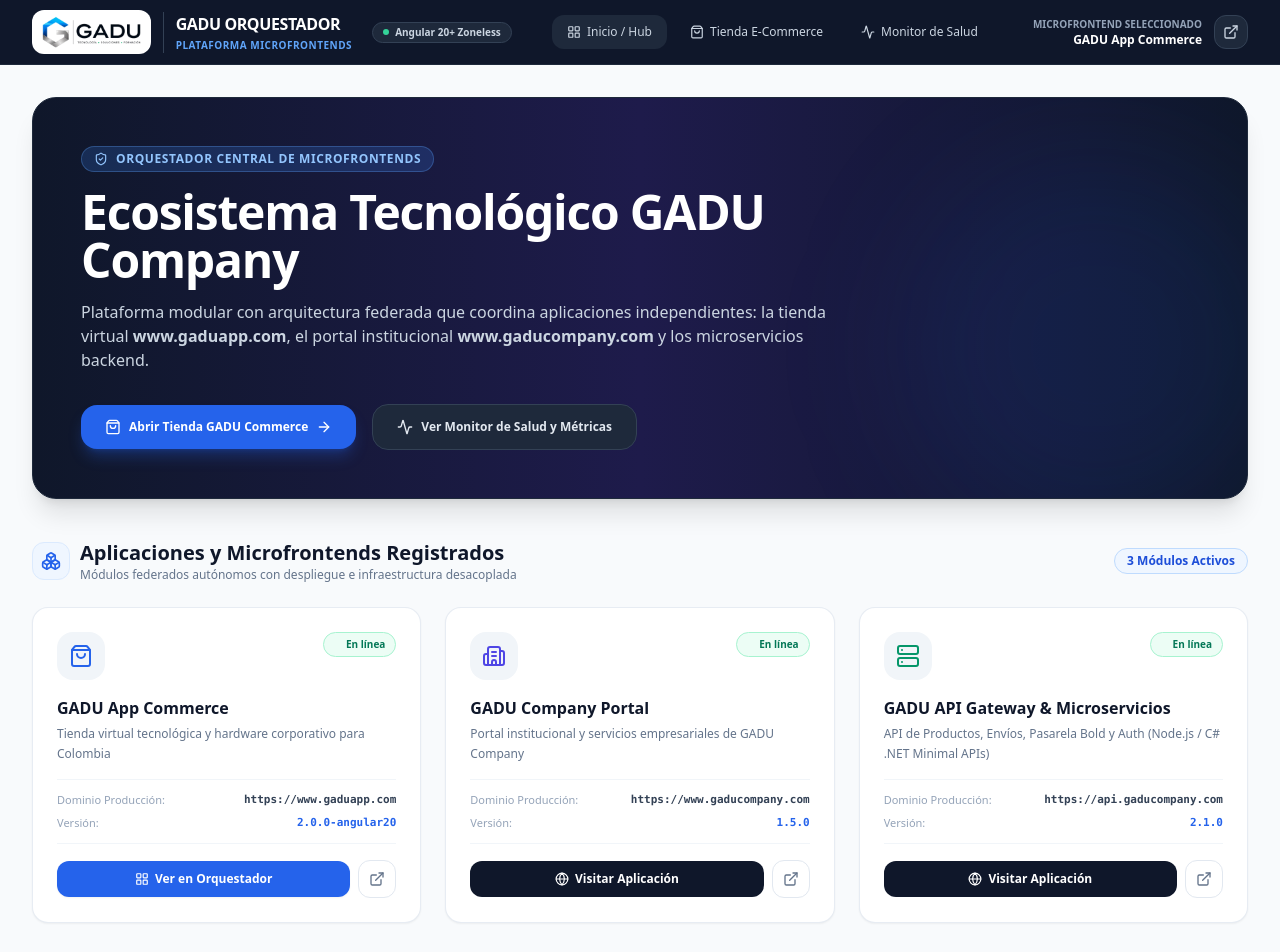
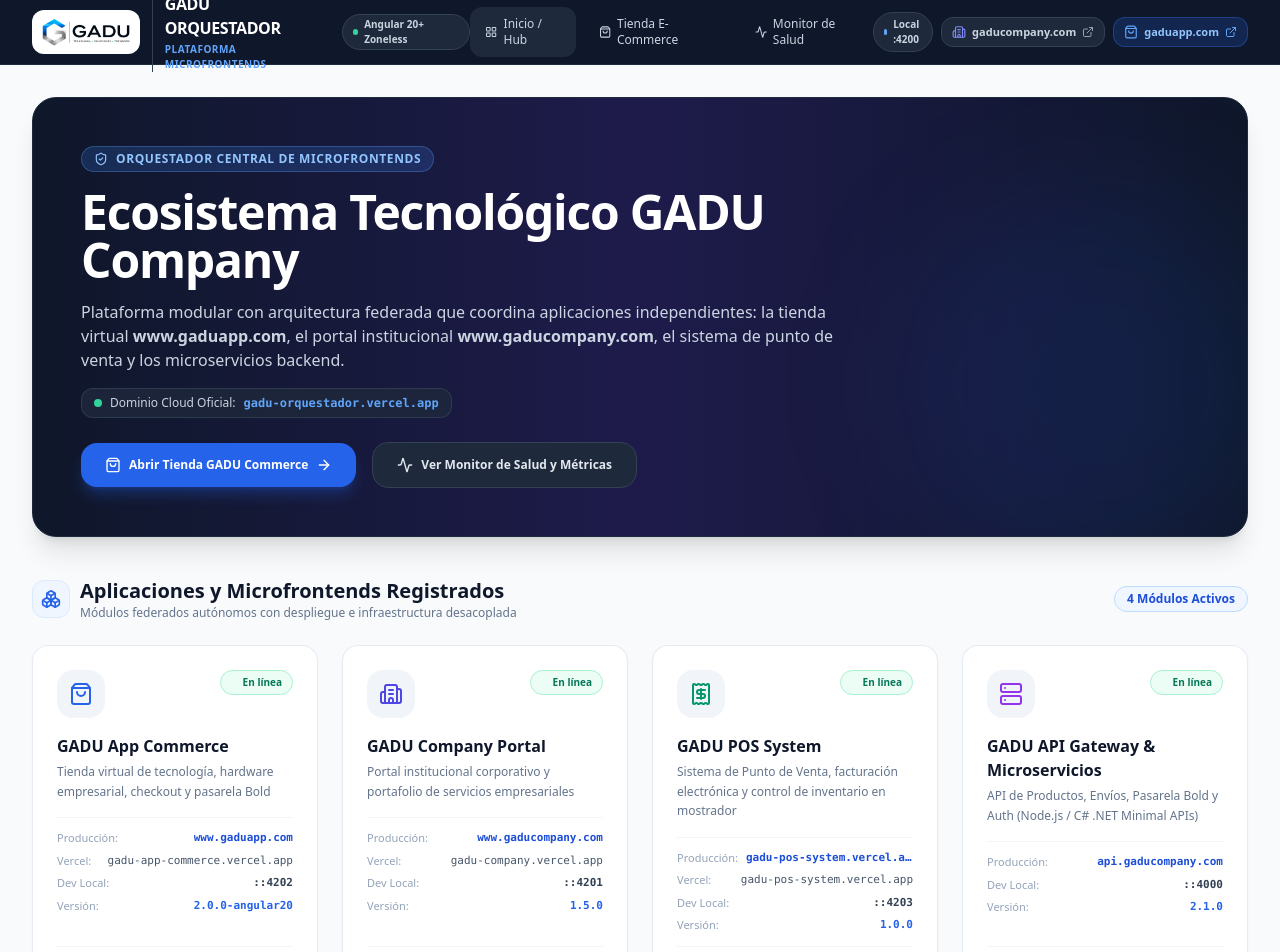
Before and after one commit to gaducompany/gadu-orquestador, an Angular app: page / in a window 1280 px wide. Shown: the top 952 px of the page. Built offline with nearby package versions, Linux system fonts and the light colour scheme.

Commit message:
feat: sincronizar dominios de produccion, espejos de Vercel y deteccion dinamica de entorno

```diff
--- a/src/app/aplicacion/estado-orquestador.service.ts
+++ b/src/app/aplicacion/estado-orquestador.service.ts
@@ -1,18 +1,34 @@
 import { Injectable, computed, signal } from '@angular/core';
 import { Microfrontend } from '../dominio/modelos/microfrontend.modelo';
+
+export type ModoOrigen = 'auto' | 'produccion' | 'vercel' | 'local';
 
 @Injectable({
   providedIn: 'root'
 })
 export class EstadoOrquestadorService {
-  // Lista de microfrontends registrados en el ecosistema GADU
+  // Dominio oficial del Orquestador
+  public readonly dominioOrquestadorProduccion = 'https://gadu-orquestador.vercel.app';
+  public readonly urlOrquestadorLocal = 'http://localhost:4200';
+
+  // Detección automática del entorno de ejecución
+  public readonly esEntornoNube = signal<boolean>(
+    typeof window !== 'undefined' && !['localhost', '127.0.0.1'].includes(window.location.hostname)
+  );
+
+  // Modo de origen seleccionado por el usuario para la integración
+  public readonly modoOrigen = signal<ModoOrigen>('auto');
+
+  // Lista de microfrontends y aplicaciones registradas en el ecosistema GADU
   public readonly microfrontends = signal<Microfrontend[]>([
     {
       id: 'gadu-app-commerce',
       nombre: 'GADU App Commerce',
-      descripcion: 'Tienda virtual tecnológica y hardware corporativo para Colombia',
+      descripcion: 'Tienda virtual de tecnología, hardware empresarial, checkout y pasarela Bold',
       dominioProduccion: 'https://www.gaduapp.com',
+      dominioVercel: 'https://gadu-app-commerce.vercel.app',
       urlDesarrollo: 'http://localhost:4202',
+      repositorio: 'gaducompany/gadu-app-commerce',
       rutaEnOrquestador: '/tienda',
       icono: 'tienda',
       estado: 'en_linea',
@@ -22,9 +38,11 @@
     {
       id: 'gadu-company-portal',
       nombre: 'GADU Company Portal',
-      descripcion: 'Portal institucional y servicios empresariales de GADU Company',
+      descripcion: 'Portal institucional corporativo y portafolio de servicios empresariales',
       dominioProduccion: 'https://www.gaducompany.com',
+      dominioVercel: 'https://gadu-company.vercel.app',
       urlDesarrollo: 'http://localhost:4201',
+      repositorio: 'gaducompany/gadu-company',
       rutaEnOrquestador: '/portal',
       icono: 'portal',
       estado: 'en_linea',
@@ -32,11 +50,26 @@
       version: '1.5.0'
     },
     {
+      id: 'gadu-pos-system',
+      nombre: 'GADU POS System',
+      descripcion: 'Sistema de Punto de Venta, facturación electrónica y control de inventario en mostrador',
+      dominioProduccion: 'https://gadu-pos-system.vercel.app',
+      dominioVercel: 'https://gadu-pos-system.vercel.app',
+      urlDesarrollo: 'http://localhost:4203',
+      repositorio: 'gaducompany/gadu-pos-system',
+      rutaEnOrquestador: '/pos',
+      icono: 'pos',
+      estado: 'en_linea',
+      esPrincipal: false,
+      version: '1.0.0'
+    },
+    {
       id: 'gadu-backend-api',
       nombre: 'GADU API Gateway & Microservicios',
       descripcion: 'API de Productos, Envíos, Pasarela Bold y Auth (Node.js / C# .NET Minimal APIs)',
       dominioProduccion: 'https://api.gaducompany.com',
       urlDesarrollo: 'http://localhost:4000',
+      repositorio: 'gaducompany/gadu-backend-api',
       rutaEnOrquestador: '/api',
       icono: 'api',
       estado: 'en_linea',
@@ -57,6 +90,28 @@
     this.idMicrofrontendActivo.set(id);
   }
 
+  public establecerModoOrigen(modo: ModoOrigen): void {
+    this.modoOrigen.set(modo);
+  }
+
+  /**
+   * Obtiene la URL efectiva de un microfrontend según el entorno o selección
+   */
+  public obtenerUrlEfectiva(mfe: Microfrontend): string {
+    const modo = this.modoOrigen();
+    if (modo === 'produccion') {
+      return mfe.dominioProduccion;
+    }
+    if (modo === 'vercel' && mfe.dominioVercel) {
+      return mfe.dominioVercel;
+    }
+    if (modo === 'local') {
+      return mfe.urlDesarrollo;
+    }
+    // Modo 'auto': Si está en la nube (Vercel) usa dominio producción, de lo contrario local
+    return this.esEntornoNube() ? mfe.dominioProduccion : mfe.urlDesarrollo;
+  }
+
   public actualizarEstado(id: string, nuevoEstado: 'en_linea' | 'sin_conexion' | 'comprobando'): void {
     this.microfrontends.update(lista =>
       lista.map(m => (m.id === id ? { ...m, estado: nuevoEstado } : m))
--- a/src/app/dominio/modelos/microfrontend.modelo.ts
+++ b/src/app/dominio/modelos/microfrontend.modelo.ts
@@ -9,7 +9,9 @@
   nombre: string;
   descripcion: string;
   dominioProduccion: string;
+  dominioVercel?: string;
   urlDesarrollo: string;
+  repositorio?: string;
   rutaEnOrquestador: string;
   icono: string;
   estado: EstadoMicrofrontend;
--- a/src/app/ui/barra-navegacion/barra-orquestador.component.ts
+++ b/src/app/ui/barra-navegacion/barra-orquestador.component.ts
@@ -65,20 +65,43 @@
           </a>
         </nav>
 
-        <!-- Indicador de Microfrontend Activo -->
-        <div class="hidden sm:flex items-center gap-3">
-          <div class="text-right">
-            <span class="block text-[10px] text-slate-400 uppercase font-semibold">Microfrontend Seleccionado</span>
-            <span class="block text-xs font-bold text-white">{{ servicioOrquestador.microfrontendActivo().nombre }}</span>
-          </div>
+        <!-- Acceso Directo y Estado de Entorno -->
+        <div class="hidden md:flex items-center gap-2">
+          <!-- Indicador de Entorno -->
+          @if (servicioOrquestador.esEntornoNube()) {
+            <span class="inline-flex items-center gap-1.5 px-2.5 py-1 rounded-full text-[10px] font-bold bg-emerald-950/80 text-emerald-400 border border-emerald-800/80">
+              <span class="w-1.5 h-1.5 rounded-full bg-emerald-400 animate-pulse"></span>
+              <span>Vercel Cloud</span>
+            </span>
+          } @else {
+            <span class="inline-flex items-center gap-1.5 px-2.5 py-1 rounded-full text-[10px] font-bold bg-slate-800 text-slate-300 border border-slate-700">
+              <span class="w-1.5 h-1.5 rounded-full bg-blue-400"></span>
+              <span>Local :4200</span>
+            </span>
+          }
 
+          <!-- Botón Directo Portal GADU Company -->
           <a
-            [href]="servicioOrquestador.microfrontendActivo().dominioProduccion"
+            href="https://www.gaducompany.com"
             target="_blank"
             rel="noopener noreferrer"
-            title="Abrir en dominio independiente www.gaduapp.com"
-            class="p-2 rounded-xl bg-slate-800 hover:bg-slate-700 text-slate-300 hover:text-white transition-colors border border-slate-700 flex items-center justify-center">
-            <i data-lucide="external-link" class="w-4 h-4"></i>
+            title="Abrir portal oficial www.gaducompany.com"
+            class="px-2.5 py-1.5 rounded-xl bg-slate-800 hover:bg-slate-700 text-slate-300 hover:text-white transition-colors border border-slate-700 text-[11px] font-semibold flex items-center gap-1.5">
+            <i data-lucide="building-2" class="w-3.5 h-3.5 text-indigo-400"></i>
+            <span>gaducompany.com</span>
+            <i data-lucide="external-link" class="w-3 h-3 text-slate-400"></i>
+          </a>
+
+          <!-- Botón Directo GADU App Commerce -->
+          <a
+            href="https://www.gaduapp.com"
+            target="_blank"
+            rel="noopener noreferrer"
+            title="Abrir tienda oficial www.gaduapp.com"
+            class="px-2.5 py-1.5 rounded-xl bg-blue-600/20 hover:bg-blue-600/30 text-blue-300 hover:text-white transition-colors border border-blue-500/30 text-[11px] font-semibold flex items-center gap-1.5">
+            <i data-lucide="shopping-bag" class="w-3.5 h-3.5 text-blue-400"></i>
+            <span>gaduapp.com</span>
+            <i data-lucide="external-link" class="w-3 h-3 text-blue-400"></i>
           </a>
         </div>
 
--- a/src/app/ui/paginas/contenedor-tienda.component.ts
+++ b/src/app/ui/paginas/contenedor-tienda.component.ts
@@ -1,5 +1,7 @@
-import { afterNextRender, ChangeDetectionStrategy, Component, signal } from '@angular/core';
+import { afterNextRender, ChangeDetectionStrategy, Component, computed, inject, signal } from '@angular/core';
 import { CommonModule } from '@angular/common';
+import { DomSanitizer, SafeResourceUrl } from '@angular/platform-browser';
+import { EstadoOrquestadorService } from '../../aplicacion/estado-orquestador.service';
 import { inicializarIconosLucide } from '../../comun/lucide';
 
 @Component({
@@ -12,14 +14,41 @@
 
       <!-- Barra de Control del Microfrontend en el Orquestador -->
       <div class="bg-white border-b border-slate-200 px-4 py-2.5 flex flex-wrap items-center justify-between gap-3 text-xs shadow-sm">
-        <div class="flex items-center gap-3">
+        <div class="flex flex-wrap items-center gap-2 sm:gap-3">
           <span class="inline-flex items-center gap-1.5 px-2.5 py-1 rounded-full text-[11px] font-bold bg-blue-50 text-blue-700 border border-blue-200">
             <span class="w-2 h-2 rounded-full bg-emerald-500 animate-pulse"></span>
             <i data-lucide="shopping-bag" class="w-3.5 h-3.5 text-blue-700"></i>
             <span>Microfrontend: GADU App Commerce v2</span>
           </span>
-          <span class="text-slate-400">|</span>
-          <span class="font-mono text-slate-500 hidden sm:inline">Dominio: <strong>www.gaduapp.com</strong> (Local: :4202)</span>
+
+          <!-- Selector de Origen / Servidor -->
+          <div class="inline-flex items-center bg-slate-100 rounded-lg p-0.5 border border-slate-200 text-[11px]">
+            <button
+              type="button"
+              (click)="cambiarOrigen('produccion')"
+              [class]="origenActivo() === 'produccion' ? 'bg-white font-bold text-blue-700 shadow-xs' : 'text-slate-600 hover:text-slate-900'"
+              class="px-2.5 py-1 rounded-md transition-all cursor-pointer">
+              www.gaduapp.com
+            </button>
+            <button
+              type="button"
+              (click)="cambiarOrigen('vercel')"
+              [class]="origenActivo() === 'vercel' ? 'bg-white font-bold text-blue-700 shadow-xs' : 'text-slate-600 hover:text-slate-900'"
+              class="px-2.5 py-1 rounded-md transition-all cursor-pointer">
+              Vercel App
+            </button>
+            <button
+              type="button"
+              (click)="cambiarOrigen('local')"
+              [class]="origenActivo() === 'local' ? 'bg-white font-bold text-blue-700 shadow-xs' : 'text-slate-600 hover:text-slate-900'"
+              class="px-2.5 py-1 rounded-md transition-all cursor-pointer">
+              Local :4202
+            </button>
+          </div>
+
+          <span class="font-mono text-slate-500 text-[11px] hidden xl:inline">
+            Cargando: <strong>{{ urlTienda() }}</strong>
+          </span>
         </div>
 
         <div class="flex items-center gap-2">
@@ -27,7 +56,7 @@
           <button
             type="button"
             (click)="recargarMicrofrontend()"
-            class="px-3 py-1.5 rounded-lg border border-slate-200 hover:bg-slate-50 text-slate-600 font-medium transition-colors flex items-center gap-1.5">
+            class="px-3 py-1.5 rounded-lg border border-slate-200 hover:bg-slate-50 text-slate-600 font-medium transition-colors flex items-center gap-1.5 cursor-pointer">
             <i data-lucide="refresh-cw" class="w-3.5 h-3.5"></i>
             <span>Recargar</span>
           </button>
@@ -38,7 +67,7 @@
             target="_blank"
             rel="noopener noreferrer"
             class="px-3 py-1.5 rounded-lg bg-blue-600 hover:bg-blue-700 text-white font-semibold transition-colors flex items-center gap-1.5 shadow-sm">
-            <span>Abrir en www.gaduapp.com</span>
+            <span>Abrir en pestaña nueva</span>
             <i data-lucide="external-link" class="w-3.5 h-3.5"></i>
           </a>
         </div>
@@ -46,9 +75,16 @@
 
       <!-- Marco Contenedor del Microfrontend -->
       <div class="flex-1 w-full bg-slate-50 relative">
+        @if (cargando()) {
+          <div class="absolute inset-0 bg-slate-50 flex flex-col items-center justify-center gap-3 z-10">
+            <i data-lucide="loader-2" class="w-8 h-8 text-blue-600 animate-spin"></i>
+            <p class="text-xs font-semibold text-slate-500">Cargando GADU App Commerce...</p>
+          </div>
+        }
         <iframe
           #frameTienda
-          [src]="urlTienda()"
+          [src]="urlSegura()"
+          (load)="alCargarIframe()"
           title="Tienda Virtual GADU App Commerce"
           class="w-full h-full border-0">
         </iframe>
@@ -58,7 +94,38 @@
   `
 })
 export class ContenedorTiendaComponent {
-  public readonly urlTienda = signal<string>('http://localhost:4202');
+  private readonly sanitizer = inject(DomSanitizer);
+  public readonly servicioOrquestador = inject(EstadoOrquestadorService);
+
+  // Origen seleccionado ('produccion' por defecto en nube, 'local' por defecto en desarrollo local)
+  public readonly origenActivo = signal<'produccion' | 'vercel' | 'local'>(
+    this.servicioOrquestador.esEntornoNube() ? 'produccion' : 'local'
+  );
+
+  public readonly cargando = signal<boolean>(true);
+
+  // Microfrontend GADU Commerce
+  public readonly mfeCommerce = computed(() => {
+    return this.servicioOrquestador.microfrontends().find(m => m.id === 'gadu-app-commerce')!;
+  });
+
+  // URL resuelta según el origen activo
+  public readonly urlTienda = computed<string>(() => {
+    const origen = this.origenActivo();
+    const mfe = this.mfeCommerce();
+    if (origen === 'produccion') {
+      return mfe.dominioProduccion;
+    }
+    if (origen === 'vercel') {
+      return mfe.dominioVercel || 'https://gadu-app-commerce.vercel.app';
+    }
+    return mfe.urlDesarrollo;
+  });
+
+  // URL segura para el iframe
+  public readonly urlSegura = computed<SafeResourceUrl>(() => {
+    return this.sanitizer.bypassSecurityTrustResourceUrl(this.urlTienda());
+  });
 
   constructor() {
     afterNextRender(() => {
@@ -66,11 +133,28 @@
     });
   }
 
+  public cambiarOrigen(origen: 'produccion' | 'vercel' | 'local'): void {
+    this.cargando.set(true);
+    this.origenActivo.set(origen);
+    setTimeout(() => {
+      inicializarIconosLucide();
+    }, 100);
+  }
+
+  public alCargarIframe(): void {
+    this.cargando.set(false);
+    setTimeout(() => {
+      inicializarIconosLucide();
+    }, 100);
+  }
+
   public recargarMicrofrontend(): void {
-    const actual = this.urlTienda();
-    this.urlTienda.set('');
+    this.cargando.set(true);
+    const actual = this.origenActivo();
+    // Forzar re-render de iframe
+    this.origenActivo.set('produccion');
     setTimeout(() => {
-      this.urlTienda.set(actual);
+      this.origenActivo.set(actual);
       setTimeout(() => inicializarIconosLucide(), 100);
     }, 50);
   }
--- a/src/app/ui/paginas/inicio-orquestador.component.ts
+++ b/src/app/ui/paginas/inicio-orquestador.component.ts
@@ -27,13 +27,21 @@
           </h1>
 
           <p class="text-slate-300 text-sm sm:text-base leading-relaxed">
-            Plataforma modular con arquitectura federada que coordina aplicaciones independientes: la tienda virtual <strong>www.gaduapp.com</strong>, el portal institucional <strong>www.gaducompany.com</strong> y los microservicios backend.
+            Plataforma modular con arquitectura federada que coordina aplicaciones independientes: la tienda virtual <strong>www.gaduapp.com</strong>, el portal institucional <strong>www.gaducompany.com</strong>, el sistema de punto de venta y los microservicios backend.
           </p>
 
-          <div class="pt-4 flex flex-wrap items-center gap-4">
+          <div class="inline-flex items-center gap-2 px-3 py-1.5 rounded-xl bg-slate-800/80 border border-slate-700/80 text-xs text-slate-300">
+            <span class="w-2 h-2 rounded-full bg-emerald-400"></span>
+            <span>Dominio Cloud Oficial:</span>
+            <a href="https://gadu-orquestador.vercel.app" target="_blank" class="font-mono font-bold text-blue-400 hover:underline">
+              gadu-orquestador.vercel.app
+            </a>
+          </div>
+
+          <div class="pt-2 flex flex-wrap items-center gap-4">
             <a
               routerLink="/tienda"
-              class="px-6 py-3.5 bg-blue-600 hover:bg-blue-500 text-white rounded-2xl text-xs font-bold shadow-lg shadow-blue-600/30 transition-all flex items-center gap-2">
+              class="px-6 py-3.5 bg-blue-600 hover:bg-blue-500 text-white rounded-2xl text-xs font-bold shadow-lg shadow-blue-600/30 transition-all flex items-center gap-2 cursor-pointer">
               <i data-lucide="shopping-bag" class="w-4 h-4"></i>
               <span>Abrir Tienda GADU Commerce</span>
               <i data-lucide="arrow-right" class="w-4 h-4"></i>
@@ -41,7 +49,7 @@
 
             <a
               routerLink="/monitor"
-              class="px-6 py-3.5 bg-slate-800 hover:bg-slate-700 text-slate-200 rounded-2xl text-xs font-bold border border-slate-700 transition-all flex items-center gap-2">
+              class="px-6 py-3.5 bg-slate-800 hover:bg-slate-700 text-slate-200 rounded-2xl text-xs font-bold border border-slate-700 transition-all flex items-center gap-2 cursor-pointer">
               <i data-lucide="activity" class="w-4 h-4"></i>
               <span>Ver Monitor de Salud y Métricas</span>
             </a>
@@ -66,7 +74,7 @@
           </span>
         </div>
 
-        <div class="grid grid-cols-1 md:grid-cols-3 gap-6">
+        <div class="grid grid-cols-1 md:grid-cols-2 lg:grid-cols-4 gap-6">
           @for (mfe of servicioOrquestador.microfrontends(); track mfe.id) {
             <div class="bg-white rounded-2xl p-6 border border-slate-200/80 shadow-sm hover:shadow-md transition-all flex flex-col justify-between group">
               <div>
@@ -77,8 +85,10 @@
                       <i data-lucide="shopping-bag" class="w-6 h-6 text-blue-600"></i>
                     } @else if (mfe.id === 'gadu-company-portal') {
                       <i data-lucide="building-2" class="w-6 h-6 text-indigo-600"></i>
+                    } @else if (mfe.id === 'gadu-pos-system') {
+                      <i data-lucide="receipt" class="w-6 h-6 text-emerald-600"></i>
                     } @else {
-                      <i data-lucide="server" class="w-6 h-6 text-emerald-600"></i>
+                      <i data-lucide="server" class="w-6 h-6 text-purple-600"></i>
                     }
                   </div>
                   <span class="inline-flex items-center gap-1.5 px-2.5 py-1 rounded-full text-[10px] font-bold bg-emerald-50 text-emerald-700 border border-emerald-200">
@@ -92,11 +102,25 @@
 
                 <!-- Especificaciones Técnicas -->
                 <div class="space-y-1.5 py-3 border-t border-slate-100 text-[11px]">
-                  <div class="flex justify-between">
-                    <span class="text-slate-400">Dominio Producción:</span>
-                    <span class="font-mono font-semibold text-slate-700">{{ mfe.dominioProduccion }}</span>
+                  <div class="flex justify-between items-center gap-2">
+                    <span class="text-slate-400">Producción:</span>
+                    <a [href]="mfe.dominioProduccion" target="_blank" class="font-mono font-semibold text-blue-700 hover:underline truncate">
+                      {{ mfe.dominioProduccion.replace('https://', '') }}
+                    </a>
                   </div>
-                  <div class="flex justify-between">
+                  @if (mfe.dominioVercel) {
+                    <div class="flex justify-between items-center gap-2">
+                      <span class="text-slate-400">Vercel:</span>
+                      <a [href]="mfe.dominioVercel" target="_blank" class="font-mono text-slate-600 hover:underline truncate">
+                        {{ mfe.dominioVercel.replace('https://', '') }}
+                      </a>
+                    </div>
+                  }
+                  <div class="flex justify-between items-center">
+                    <span class="text-slate-400">Dev Local:</span>
+                    <span class="font-mono font-semibold text-slate-700">{{ mfe.urlDesarrollo.replace('http://localhost', ':') }}</span>
+                  </div>
+                  <div class="flex justify-between items-center">
                     <span class="text-slate-400">Versión:</span>
                     <span class="font-mono font-semibold text-blue-600">{{ mfe.version }}</span>
                   </div>
@@ -118,7 +142,7 @@
                     rel="noopener noreferrer"
                     class="flex-1 py-2.5 bg-slate-900 hover:bg-slate-800 text-white rounded-xl text-xs font-bold text-center transition-colors flex items-center justify-center gap-1.5">
                     <i data-lucide="globe" class="w-3.5 h-3.5"></i>
-                    <span>Visitar Aplicación</span>
+                    <span>Visitar Web</span>
                   </a>
                 }
 
--- a/src/app/ui/paginas/monitor-salud.component.ts
+++ b/src/app/ui/paginas/monitor-salud.component.ts
@@ -182,44 +182,60 @@
 
   public readonly servicios = signal<EstadoServicio[]>([
     {
+      nombre: 'GADU Orquestador (Host Shell)',
+      tipo: 'Microfrontend',
+      url: 'https://gadu-orquestador.vercel.app (Local :4200)',
+      estado: 'saludable',
+      latenciaMs: 8,
+      detalles: 'Shell Central Angular 20 Zoneless desplegado en Vercel Edge Network'
+    },
+    {
       nombre: 'GADU App Commerce v2',
       tipo: 'Microfrontend',
-      url: 'http://localhost:4202 / www.gaduapp.com',
+      url: 'https://www.gaduapp.com (Vercel / Local :4202)',
       estado: 'saludable',
       latenciaMs: 12,
-      detalles: 'Angular 20 Standalone Zoneless con Signals y Paginación Progresiva'
+      detalles: 'Tienda virtual de tecnología con checkout Bold, signals y paginación progresiva'
+    },
+    {
+      nombre: 'GADU Company Portal',
+      tipo: 'Microfrontend',
+      url: 'https://www.gaducompany.com (Vercel / Local :4201)',
+      estado: 'saludable',
+      latenciaMs: 14,
+      detalles: 'Portal institucional corporativo con portafolio de servicios B2B'
+    },
+    {
+      nombre: 'GADU POS System',
+      tipo: 'Microfrontend',
+      url: 'https://gadu-pos-system.vercel.app (Local :4203)',
+      estado: 'saludable',
+      latenciaMs: 15,
+      detalles: 'Sistema de Punto de Venta, facturación electrónica y gestión en mostrador'
     },
     {
       nombre: 'GADU API Gateway',
       tipo: 'API REST',
-      url: 'http://localhost:4000/api',
+      url: 'https://api.gaducompany.com (Local :4000)',
       estado: 'saludable',
-      latenciaMs: 24,
+      latenciaMs: 22,
       detalles: 'Minimal APIs + Express / Enrutamiento de Productos, Envíos y Pagos Bold'
     },
     {
       nombre: 'PostgreSQL Database & Inventario',
       tipo: 'Base de Datos',
-      url: 'postgres://localhost:5432/gadu_portal',
+      url: 'postgres://db.gaducompany.com:5432/gadu_portal',
       estado: 'saludable',
-      latenciaMs: 8,
-      detalles: 'Pool de conexiones optimizado con persistencia de transacciones'
+      latenciaMs: 7,
+      detalles: 'Pool de conexiones transaccionales y catálogo sincronizado'
     },
     {
       nombre: 'Redis Pub/Sub & Canales SSE',
       tipo: 'Mensajería Pub/Sub',
-      url: 'redis://localhost:6379',
+      url: 'redis://redis.gaducompany.com:6379',
       estado: 'saludable',
       latenciaMs: 4,
-      detalles: 'Transmisión unidireccional reactiva para actualización de stock en vivo'
-    },
-    {
-      nombre: 'GADU Company Portal',
-      tipo: 'Microfrontend',
-      url: 'http://localhost:4201 / www.gaducompany.com',
-      estado: 'saludable',
-      latenciaMs: 16,
-      detalles: 'Portal institucional corporativo'
+      detalles: 'Transmisión reactiva de eventos y actualización de stock en tiempo real'
     }
   ]);
 
```
Also changed, not shown: 1 other file (tests, documents, lock files or other folders).
